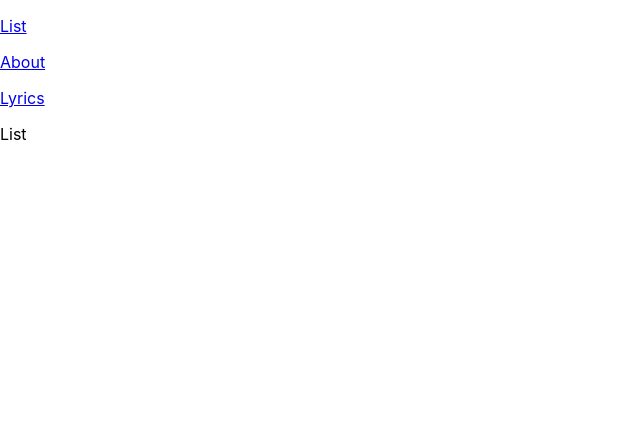
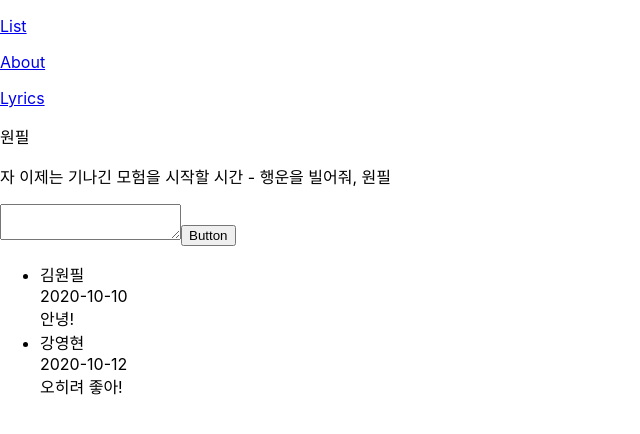
Before and after one commit to Mia-Oh/TodoListApp-You-do-You-want, a React (Create React App) app: page / in a window 1280 px wide. Shown: the top 434 px of the page, without its empty margins (0-640 px from the left). Built offline with nearby package versions, Linux system fonts and the light colour scheme.

Commit message:
feat:리스트 추가하기 기능 구현

```diff
--- /dev/null
+++ b/src/Components/NewListForm.js
@@ -0,0 +1,29 @@
+import React,{ useState } from "react";
+
+const NewListForm = ({ onButtonClick }) => {
+  const [NewListContent, setNewListContent] = useState("");
+
+  const onTextChange = (e) => {
+    setNewListContent(e.target.value);
+  }
+
+  const onClickSubmit = () => {
+    let newList = {
+      uuid: Math.floor(Math.random() * 10000),
+      writer: '원필',
+      date: new Date().toISOString().substring(0, 10),
+      content: NewListContent
+    };
+    onButtonClick(newList);
+  }
+
+
+  return (
+      <div id="writing-area">
+        <textarea id="new-list-content" onChange={onTextChange}></textarea>
+        <button id="submit-new-list" onClick={onClickSubmit}>Button</button>
+      </div>
+    );
+}
+
+export default NewListForm;
--- a/src/Components/RandomLyrics.js
+++ b/src/Components/RandomLyrics.js
@@ -2,7 +2,7 @@ import React from "react";
 
 function RandomLyrics(){
 
-  const lyrics = ['행운을 빌어줘', '행복했던 날들이었다', '장난 아닌데','좋아합니다','한 페이지가 될 수 있게']
+  const lyrics = [`자 이제는 기나긴 모험을 시작할 시간 - 행운을 빌어줘, 원필`, '행복했던 날들이었다', '장난 아닌데','좋아합니다','한 페이지가 될 수 있게']
 
   const getRandomIndex = (length) => {
     return parseInt(Math.random() * length);
--- /dev/null
+++ b/src/Components/SingleList.js
@@ -0,0 +1,14 @@
+import React from "react";
+
+const SingleList = ( { writer, date, children } ) => {
+
+  return (
+    <li className="list">
+      <div className="writer">{writer}</div>
+      <div className="date">{date}</div>
+      <div>{children}</div>
+    </li>
+    );
+}
+
+export default SingleList;
--- a/src/Pages/List.js
+++ b/src/Pages/List.js
@@ -1,8 +1,46 @@
-import React from "react";
+import React,{ useState } from "react";
+import RandomLyrics from "../Components/RandomLyrics";
+import SingleList from "../Components/SingleList";
+import NewListForm from "../Components/NewListForm";
+
+
+const currentUser = "원필";
 
 const List = () => {
+
+  const [lists, setLists] = useState([
+      {
+        uuid: 1,
+        writer: "김원필",
+        date: "2020-10-10",
+        content: "안녕!"
+      },
+      {
+        uuid: 2,
+        writer: "강영현",
+        date: "2020-10-12",
+        content: "오히려 좋아!"
+      }
+  ]);
+
+  const addNewList = (newList) => {
+    setLists([...lists, newList]);
+  }
+
+
   return (
-    <p>List</p>
+    <section>
+      <div>{currentUser}</div>
+      <RandomLyrics />
+      <NewListForm onButtonClick={addNewList} />
+      <ul id="lists">
+        {lists.map((el) => (
+          <SingleList key={el.uuid} writer={el.writer} date={el.date}>
+            {el.content}
+          </SingleList>
+        ))}
+      </ul>
+    </section>
   );
 };
 
```
Also changed, not shown: src/Components/ListItem.js (deleted).
